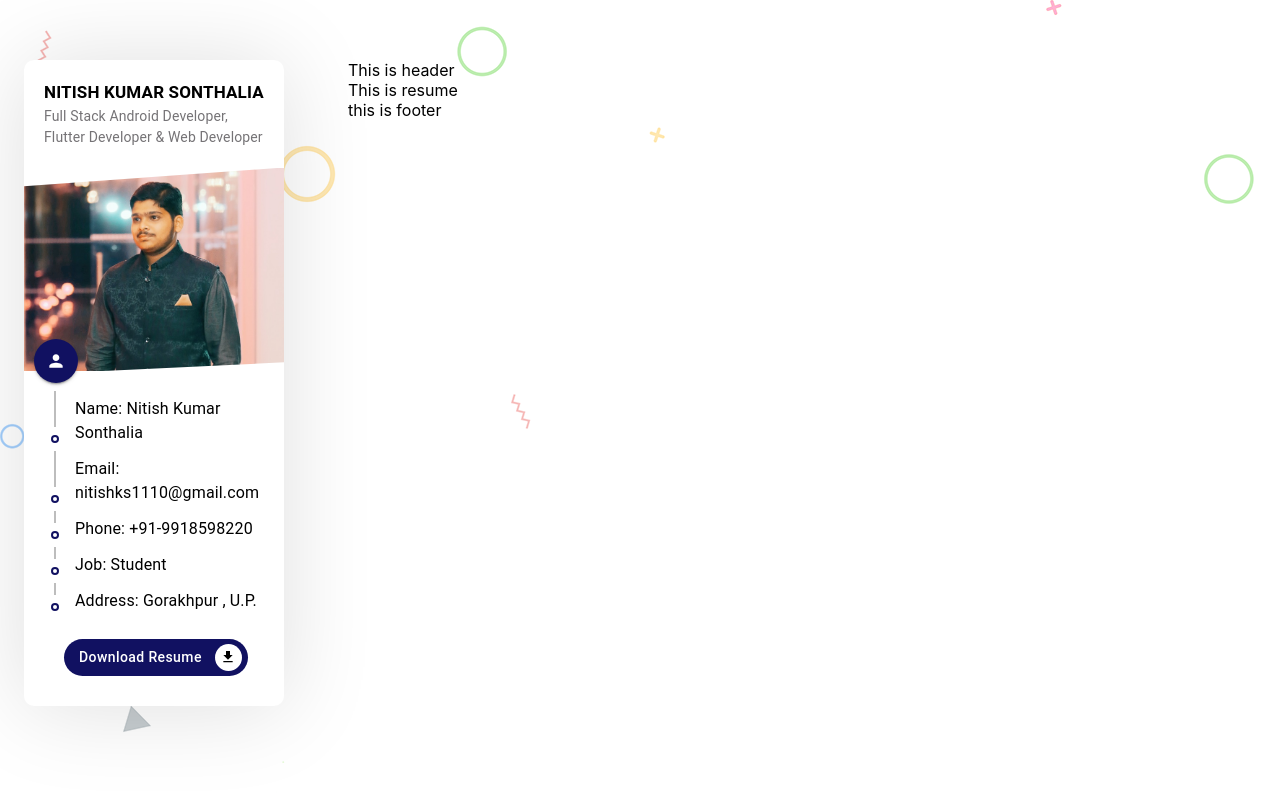
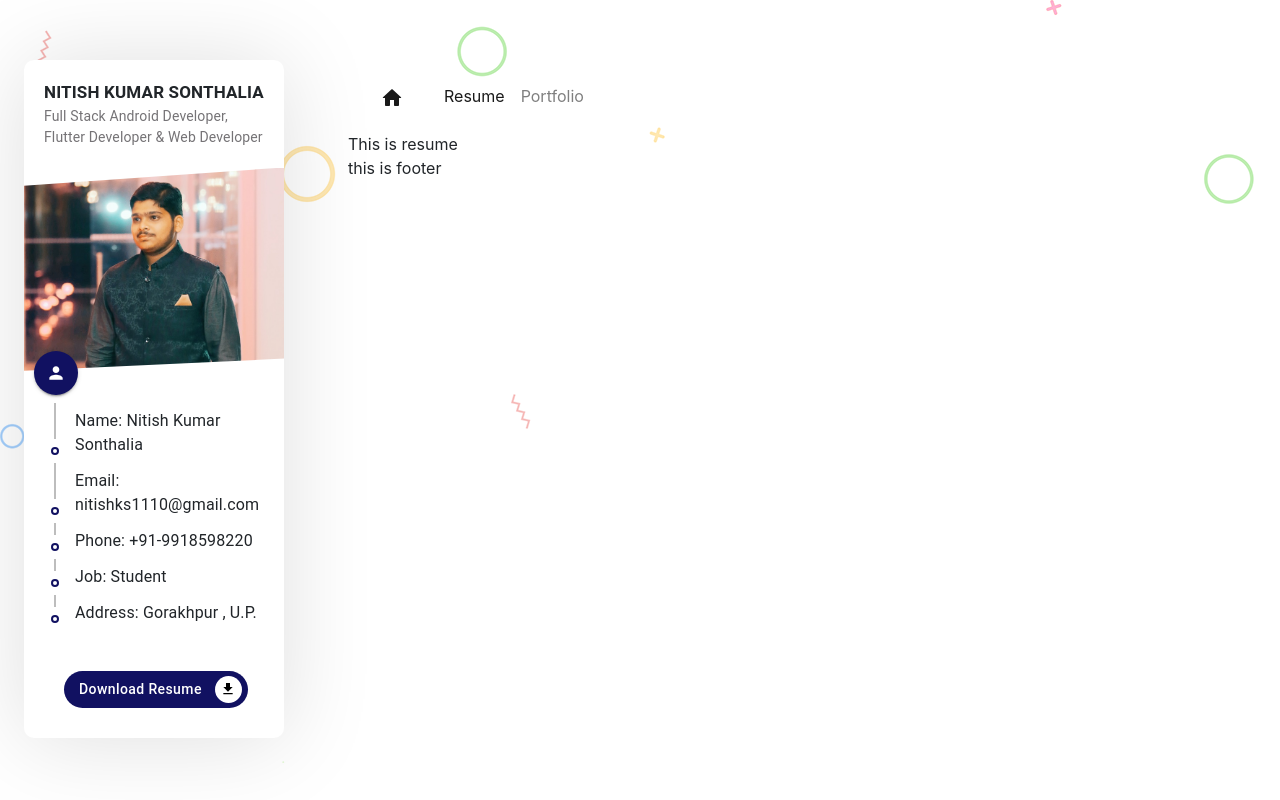
Before and after one commit to nitish-rider/Portfolio, a React (Create React App) app: page / in a window 1280 px wide. Built offline with nearby package versions, Linux system fonts and the light colour scheme.

Commit message:
Navigation bar added

```diff
--- a/package.json
+++ b/package.json
@@ -4,11 +4,16 @@
   "private": true,
   "dependencies": {
     "@material-ui/core": "^4.11.3",
+    "@material-ui/icons": "^4.11.2",
+    "@material-ui/lab": "^4.0.0-alpha.57",
     "@testing-library/jest-dom": "^5.11.9",
     "@testing-library/react": "^11.2.5",
     "@testing-library/user-event": "^12.7.3",
+    "bootstrap": "^4.6.0",
     "react": "^17.0.1",
+    "react-bootstrap": "^1.5.1",
     "react-dom": "^17.0.1",
+    "react-native-elements": "^3.2.0",
     "react-router-dom": "^5.2.0",
     "react-scripts": "4.0.3",
     "web-vitals": "^1.1.0"
--- a/src/Components/Header/Header.js
+++ b/src/Components/Header/Header.js
@@ -1,10 +1,47 @@
-import React from 'react'
+import React from 'react';
+import 'bootstrap/dist/css/bootstrap.min.css';
+import {
+    Button,
+    Form,
+    FormControl,
+    Nav,
+    Navbar,
+    NavDropdown,
+} from "react-bootstrap";
 
-const Header = () => {
+import { link, NavLink, withRouter } from "react-router-dom";
+
+import {
+    HomeRounded,
+    SchoolRounded,
+    WorkRounded,
+    Facebook,
+    Twitter,
+    LinkedIn,
+    Github,
+    Telegram,
+} from "@material-ui/icons";
+
+const Header = (props) => {
+    const pathName = props?.location?.pathname;
+
     return (
-        <div>
-            This is header
-        </div>
+        <Navbar expand="lg" sticky='top' className="header">
+            <Nav.Link as={NavLink} to="/">
+                <Navbar.Brand className="header_home"><HomeRounded /></Navbar.Brand>
+            </Nav.Link>
+
+            <Navbar.Toggle />
+
+            <Navbar.Collapse>
+                <Nav>
+                    <Nav.Link as={NavLink} to="/" classname={pathName == '/' ? 'header_link_active'
+                    : "header_link"}>Resume</Nav.Link>
+                    <Nav.Link as={NavLink} to="/portfolio" classname={pathName == '/portfolio' ?
+                    'header_link_active' : "header_link"}>Portfolio</Nav.Link>
+                </Nav>
+            </Navbar.Collapse>
+        </Navbar>
     )
 }
 
```
Also changed, not shown: 1 other file (tests, documents, lock files or other folders).
